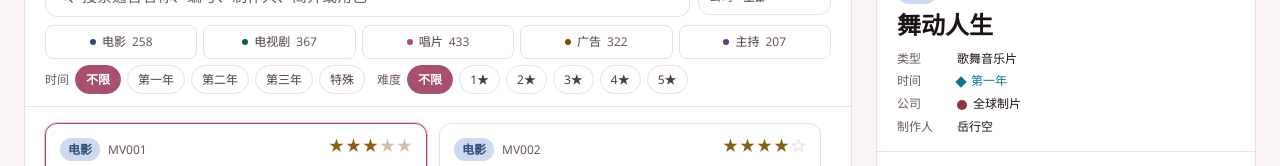
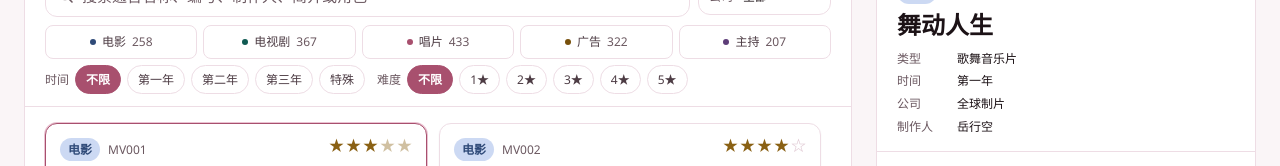
Before and after one commit to luopeijun/mxzy3-guide, a React (Vite) app: page / in a window 1280 px wide. Both pictures are taken after a click on the tab "通告". Shown: the part 186-352 px from the top of the page. Built offline with nearby package versions, Linux system fonts and the light colour scheme.

Commit message:
fix: drop time and company markers from the notice detail, keep both in the list card

```diff
--- a/src/components/notices/NoticeDetail.tsx
+++ b/src/components/notices/NoticeDetail.tsx
@@ -12,7 +12,6 @@ import {
 import { cn } from '../../lib/cn';
 import StarBadge from './StarBadge';
 import { CATEGORY_STYLE } from './categoryStyle';
-import { companyDot, timeDot, timeText } from './infoStyle';
 import { specialStyle } from './specialStyle';
 
 interface Props {
@@ -25,36 +24,17 @@ function MetaRow({
   label,
   value,
   valueClass,
-  dotClass,
-  diamond,
 }: {
   label: string;
   value?: string;
   valueClass?: string;
-  dotClass?: string;
-  diamond?: boolean;
 }) {
   if (!value) return null;
   return (
     <div className="flex gap-2 text-ui-2xs leading-[1.9]">
       <span className="w-[52px] shrink-0 text-ink-faint">{label}</span>
-      <span className="flex min-w-0 flex-1 items-center gap-1.5">
-        {dotClass && (
-          <span
-            {...(diamond ? { 'data-notice-time-diamond': '' } : { 'data-notice-company-dot': '' })}
-            className={cn(
-              'shrink-0 ring-2 ring-surface',
-              diamond ? 'h-2 w-2 rotate-45' : 'h-2.5 w-2.5 rounded-full',
-              dotClass,
-            )}
-            title={diamond ? `时间档位：${value}` : `公司色标：${value}`}
-          />
-        )}
-        <span
-          className={cn('min-w-0 break-words', valueClass ?? 'text-ink')}
-        >
-          {value}
-        </span>
+      <span className={cn('min-w-0 break-words', valueClass ?? 'text-ink')}>
+        {value}
       </span>
     </div>
   );
@@ -278,11 +258,8 @@ export default function NoticeDetail({ data, notice, onClose }: Props) {
           <MetaRow
             label="时间"
             value={notice.time}
-            valueClass={timeText(notice.time)}
-            dotClass={timeDot(notice.time)}
-            diamond
           />
-          <MetaRow label="公司" value={notice.company} dotClass={companyDot(notice.company)} />
+          <MetaRow label="公司" value={notice.company} />
           <MetaRow label="制作人" value={notice.producer} />
         </div>
       </div>
```
